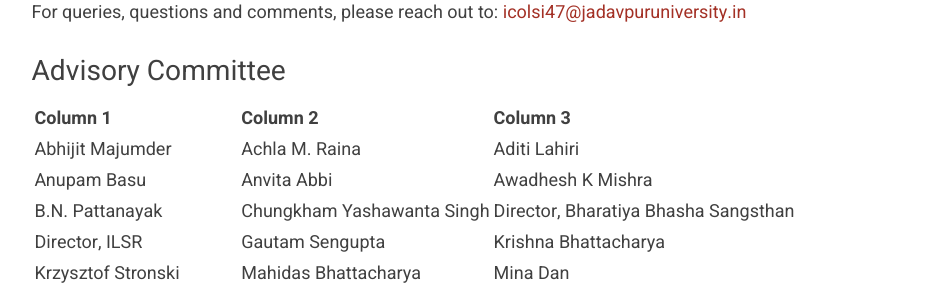
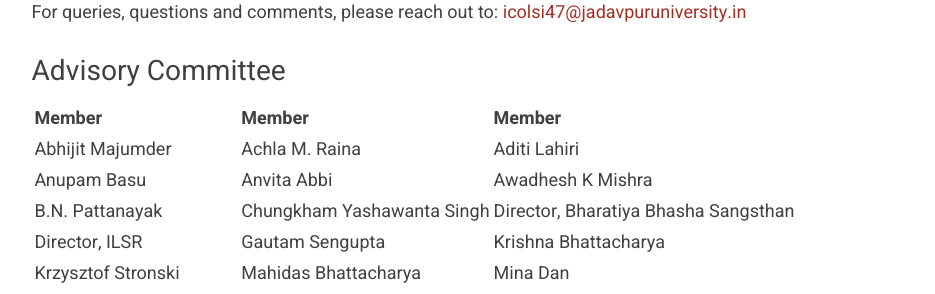
Before and after one commit to icolsi47/icolsi47.github.io, a Jekyll site: the page built from index.md, in a window 1280 px wide and 900 px high, scrolled down 2142 px. Shown: the part 155-449 px from the top of the window, without its empty margins (172-1107 px from the left). Built offline with Jekyll 4.4.1, drawn with Linux system fonts in a browser that asks for light colours.

```diff
--- a/index.md
+++ b/index.md
@@ -53,7 +53,7 @@
 
 ## Advisory Committee
 
-| Column 1                    | Column 2                     | Column 3                      |
+| Member               | Member                     | Member                    |
 |----------------------------|------------------------------|-------------------------------|
 | Abhijit Majumder           | Achla M. Raina               | Aditi Lahiri                  |
 | Anupam Basu                | Anvita Abbi                  | Awadhesh K Mishra             |
```
